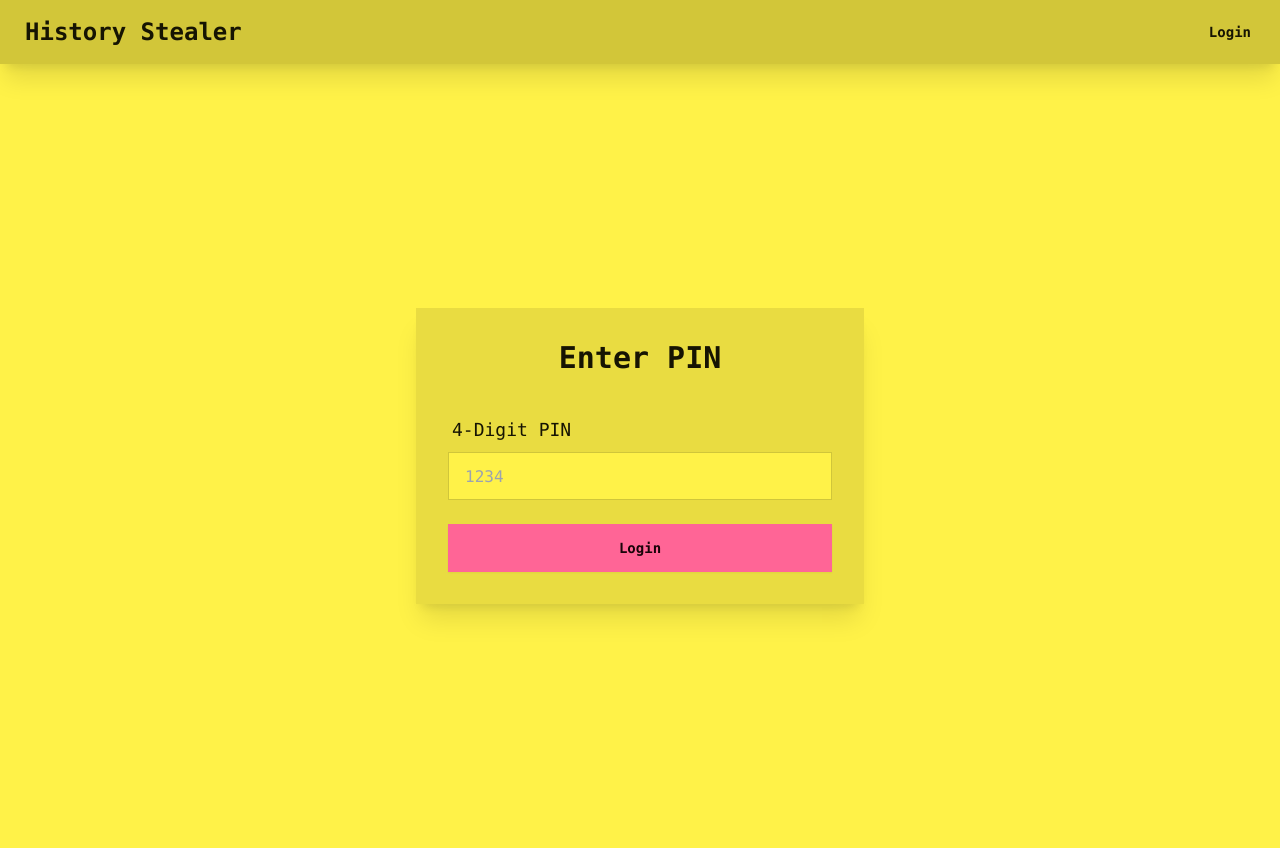
After one commit to 0xHamy/0xhamy-cybersci-2025, a Flask app: page /login in a window 1280 px wide. The commit adds this page. Run offline with Flask 3, Linux system fonts and the light colour scheme; parts of the project's set-up code (start-up, migrations or seed data) failed here and were passed over; some libraries are stand-ins or nearby versions.

Commit message:
added login

```diff
--- a/webapp/app.py
+++ b/webapp/app.py
@@ -1,12 +1,11 @@
-from flask import Flask, render_template, request, send_from_directory, flash, redirect, url_for, Response
+from flask import Flask, render_template, request, send_from_directory, flash, redirect, url_for, Response, session
 import os
 import zipfile
-import shutil
+import re
 from builder import build_executable
-import re
 
 app = Flask(__name__)
-app.secret_key = "supersecretkey"
+app.secret_key = "supersecretkey"  # Required for sessions
 
 # Base directory for webapp
 BASE_DIR = "/app/webapp"
@@ -25,12 +24,52 @@ os.makedirs(STATIC_FOLDER, exist_ok=True)
 os.makedirs(BUILD_FOLDER, exist_ok=True)
 print(f"Directories created: {UPLOAD_FOLDER}, {UNZIPPED_FOLDER}, {STATIC_FOLDER}, {BUILD_FOLDER}")
 
+# Hardcoded 4-digit PIN
+PIN = "1234"
+
+# Decorator to protect routes
+def login_required(f):
+    def wrap(*args, **kwargs):
+        if 'logged_in' not in session or not session['logged_in']:
+            print("Unauthorized access, redirecting to login")
+            return redirect(url_for('login', next=request.url))
+        return f(*args, **kwargs)
+    wrap.__name__ = f.__name__
+    return wrap
+
+@app.route("/login", methods=["GET", "POST"])
+def login():
+    if 'logged_in' in session and session['logged_in']:
+        print("Already logged in, redirecting to uploads")
+        return redirect(url_for("uploads"))
+    if request.method == "POST":
+        pin = request.form.get("pin")
+        print(f"Login attempt with PIN: {pin}")
+        if pin == PIN:
+            session['logged_in'] = True
+            next_url = request.args.get("next") or url_for("uploads")
+            print(f"Login successful, redirecting to {next_url}")
+            return redirect(next_url)
+        else:
+            print("Invalid PIN")
+            flash("Invalid PIN. Please try again.", "error")
+    return render_template("login.html")
+
+@app.route("/logout")
+def logout():
+    session.pop('logged_in', None)
+    print("Logged out")
+    flash("You have been logged out.", "success")
+    return redirect(url_for("login"))
+
 @app.route("/")
+@login_required
 def index():
     print("Redirecting to /uploads")
     return redirect(url_for("uploads"))
 
 @app.route("/uploads")
+@login_required
 def uploads():
     print(f"Listing ZIP files in {UPLOAD_FOLDER}")
     zip_files = [f for f in os.listdir(UPLOAD_FOLDER) if f.endswith(".zip")]
@@ -40,11 +79,25 @@ def uploads():
     print(f"Unzipped folders found: {unzipped_folders}")
     return render_template("uploads.html", zip_files=zip_files, unzipped_folders=unzipped_folders)
 
-@app.route("/file_upload", methods=["POST"])
+@app.route("/file_upload", methods=["GET", "POST"])
 def file_upload():
-    if "file" not in request.files or "computer_name" not in request.form:
-        print("Error: Missing file or computer name")
-        return {"error": "Missing file or computer name"}, 400
+    if request.method == "GET":
+        print("GET request to /file_upload")
+        return {
+            "error": "Method not allowed",
+            "details": "Use POST to upload a ZIP file with 'file' (multipart/form-data) and 'computer_name' (form field)"
+        }, 405
+
+    # POST request
+    errors = []
+    if "file" not in request.files:
+        errors.append("Missing 'file' in multipart/form-data")
+    if "computer_name" not in request.form:
+        errors.append("Missing 'computer_name' in form data")
+
+    if errors:
+        print(f"Upload errors: {errors}")
+        return {"error": "Invalid request", "details": errors}, 400
 
     file = request.files["file"]
     computer_name = re.sub(r'[^\w-]', '_', request.form["computer_name"])
@@ -52,7 +105,7 @@ def file_upload():
 
     if file.filename == "":
         print("Error: No file selected")
-        return {"error": "No file selected"}, 400
+        return {"error": "No file selected", "details": "The 'file' field is empty"}, 400
 
     if file and file.filename.endswith(".zip"):
         zip_filename = f"{computer_name}.zip"
@@ -71,15 +124,15 @@ def file_upload():
         return {"status": "success", "computer_name": computer_name}, 200
 
     print("Error: Invalid file type")
-    return {"error": "Invalid file type"}, 400
+    return {"error": "Invalid file type", "details": "File must be a .zip"}, 400
 
 @app.route("/files/<path:filename>")
+@login_required
 def serve_file(filename):
     if filename.endswith(".zip"):
         print(f"Serving ZIP file: {filename} from {UPLOAD_FOLDER}")
         return send_from_directory(UPLOAD_FOLDER, filename)
     elif filename.endswith(".exe") and filename.startswith("builds/"):
-        # Remove 'builds/' prefix for BUILD_FOLDER
         build_filename = filename[len("builds/"):]
         print(f"Serving executable: {build_filename} from {BUILD_FOLDER}")
         return send_from_directory(BUILD_FOLDER, build_filename)
@@ -87,6 +140,7 @@ def serve_file(filename):
     return send_from_directory(UNZIPPED_FOLDER, filename)
 
 @app.route("/view/<path:filename>")
+@login_required
 def view_file(filename):
     file_path = os.path.join(UNZIPPED_FOLDER, filename)
     print(f"Viewing file: {file_path}")
@@ -103,9 +157,10 @@ def view_file(filename):
         return {"error": "Cannot read file as text"}, 400
 
 @app.route("/explore/<path:folder>")
+@login_required
 def explore_folder(folder):
     print(f"Exploring folder: {folder}")
-    folder_path = os.path.join(UNZIPPED_FOLDER, folder)
+    folder_path = os.path.join(UNZIPPED_FOLDER, floor)
     print(f"Folder path: {folder_path}")
     if not os.path.isdir(folder_path):
         print(f"Error: Folder not found: {folder_path}")
@@ -124,6 +179,7 @@ def explore_folder(folder):
     return {"items": items}
 
 @app.route("/builder", methods=["GET", "POST"])
+@login_required
 def builder():
     print(f"Listing executables in {BUILD_FOLDER}")
     exe_files = [f for f in os.listdir(BUILD_FOLDER) if f.endswith(".exe")]
--- a/webapp/templates/base.html
+++ b/webapp/templates/base.html
@@ -14,8 +14,13 @@
         </div>
         <div class="flex-none">
             <ul class="menu menu-horizontal px-2 gap-2">
-                <li><a href="{{ url_for('uploads') }}" class="btn btn-sm btn-ghost">Uploads</a></li>
-                <li><a href="{{ url_for('builder') }}" class="btn btn-sm btn-ghost">Builder</a></li>
+                {% if session.logged_in %}
+                    <li><a href="{{ url_for('uploads') }}" class="btn btn-sm btn-ghost">Uploads</a></li>
+                    <li><a href="{{ url_for('builder') }}" class="btn btn-sm btn-ghost">Builder</a></li>
+                    <li><a href="{{ url_for('logout') }}" class="btn btn-sm btn-ghost">Logout</a></li>
+                {% else %}
+                    <li><a href="{{ url_for('login') }}" class="btn btn-sm btn-ghost">Login</a></li>
+                {% endif %}
             </ul>
         </div>
     </nav>
--- /dev/null
+++ b/webapp/templates/login.html
@@ -0,0 +1,28 @@
+{% extends "base.html" %}
+{% block title %}Login{% endblock %}
+{% block content %}
+<div class="flex justify-center items-center min-h-[calc(100vh-80px)]">
+    <div class="card bg-base-200 shadow-xl w-full max-w-md">
+        <div class="card-body">
+            <h2 class="text-3xl font-bold text-center mb-6">Enter PIN</h2>
+            <!-- Flash Messages -->
+            {% with messages = get_flashed_messages(with_categories=true) %}
+                {% if messages %}
+                    <div class="alert alert-error mb-4">
+                        {{ messages[0][1] }}
+                    </div>
+                {% endif %}
+            {% endwith %}
+            <form method="POST" class="space-y-6">
+                <div class="form-control">
+                    <label class="label">
+                        <span class="label-text text-lg">4-Digit PIN</span>
+                    </label>
+                    <input type="password" name="pin" class="input input-bordered w-full" required pattern="\d{4}" maxlength="4" placeholder="1234" title="Enter a 4-digit PIN">
+                </div>
+                <button type="submit" class="btn btn-primary w-full hover:btn-accent transition-colors">Login</button>
+            </form>
+        </div>
+    </div>
+</div>
+{% endblock %}
```
